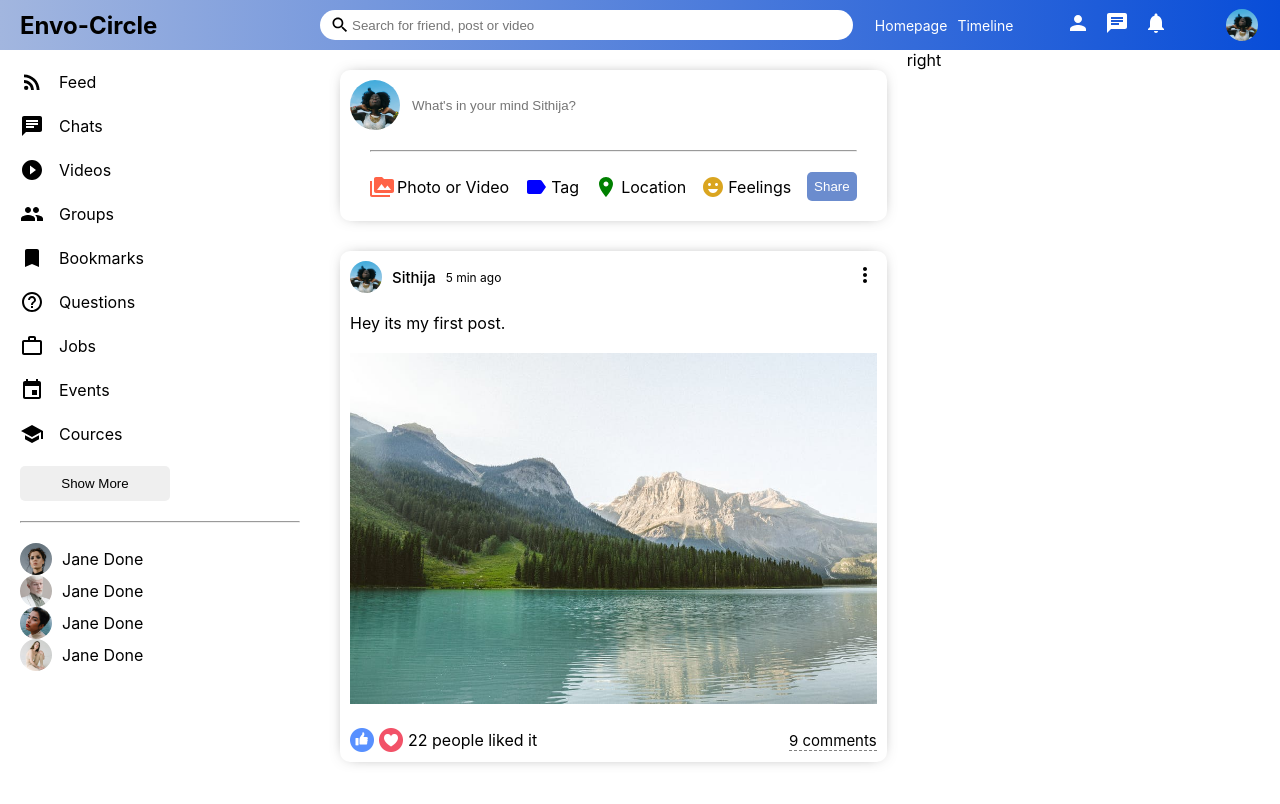
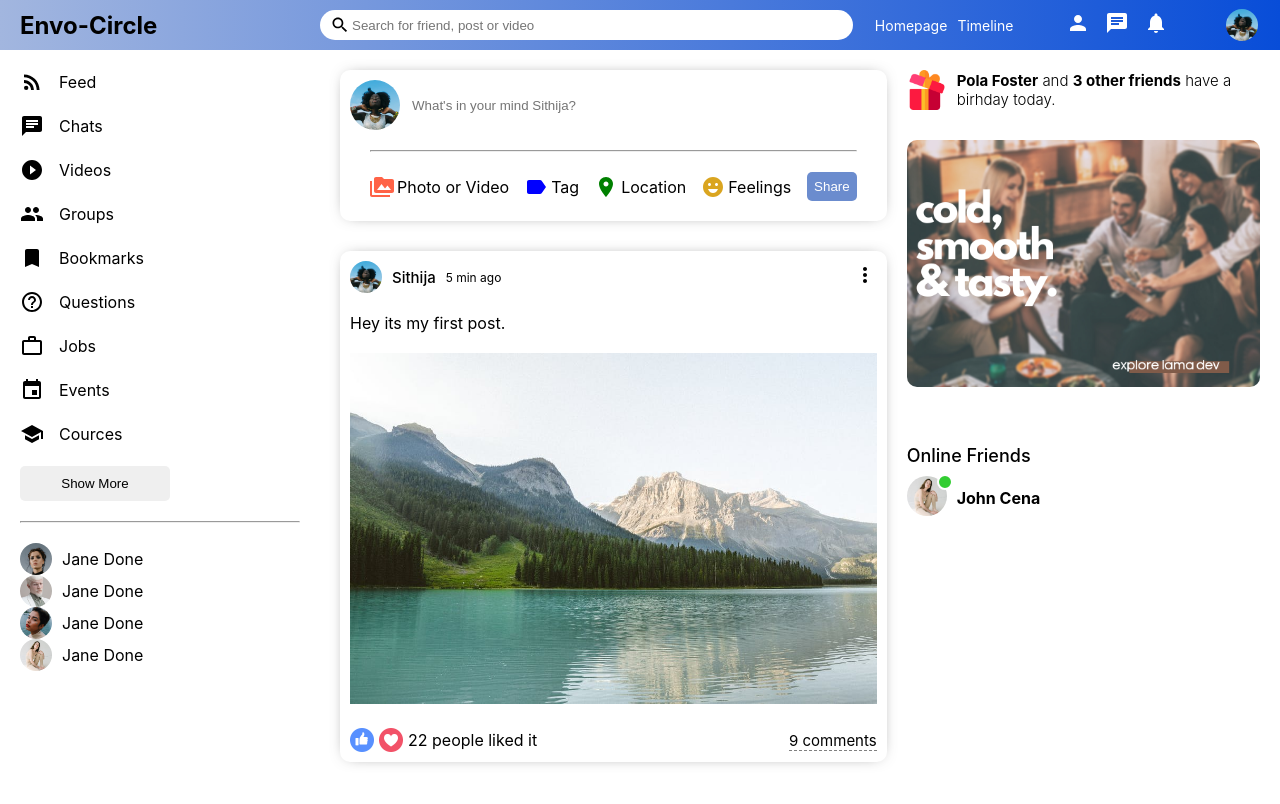
Before and after one commit to Sithija97/MERN---Social-Media-Platform, a React (Create React App) app in the folder client/: page / in a window 1280 px wide. Shown: the top 804 px of the page. Built offline with nearby package versions, Linux system fonts and the light colour scheme.

Commit message:
implemented rightbar

```diff
--- a/client/src/components/rightbar/rightbar.css
+++ b/client/src/components/rightbar/rightbar.css
@@ -1,3 +1,130 @@
 .rightbar {
   flex: 3.5;
 }
+
+.rightbarWrapper {
+  padding: 20px 20px 0 0;
+}
+
+.birthdayContainer {
+  display: flex;
+  align-items: center;
+}
+
+.birthdayImg {
+  width: 40px;
+  height: 40px;
+  margin-right: 10px;
+}
+
+.birthdayText {
+  font-weight: 300;
+  font-size: 15px;
+}
+
+.rightbarAd {
+  width: 100%;
+  border-radius: 10px;
+  margin: 30px 0;
+}
+
+.rightbarTitle {
+  margin-bottom: 20px;
+}
+.rightbarFriend {
+  display: flex;
+  align-items: center;
+  font-weight: bold;
+}
+
+.rightbarFriendList {
+  padding: 0;
+  margin: 0;
+  list-style: none;
+}
+
+.rightbarTitle {
+  font-size: 18px;
+  font-weight: 500;
+  margin-bottom: 10px;
+}
+
+.rightbarInfo {
+  margin-bottom: 30px;
+}
+
+.rightbarInfoItem {
+  margin-bottom: 10px;
+}
+
+.rightbarInfoKey {
+  font-weight: 500;
+  margin-right: 15px;
+  color: #555;
+}
+
+.rightbarInfoValue {
+  font-weight: 300;
+}
+
+.rightbarFollowings {
+  display: flex;
+  flex-wrap: wrap;
+  justify-content: space-between;
+}
+
+.rightbarFollowing {
+  display: flex;
+  flex-direction: column;
+  margin-bottom: 20px;
+  cursor: pointer;
+}
+
+.rightbarFollowingImg {
+  width: 100px;
+  height: 100px;
+  object-fit: cover;
+  border-radius: 5px;
+}
+
+.rightbarFollowButton {
+  margin-top: 30px;
+  margin-bottom: 10px;
+  border: none;
+  background-color: #1872f2;
+  color: white;
+  border-radius: 5px;
+  padding: 5px 10px;
+  display: flex;
+  align-items: center;
+  font-size: 16px;
+  font-weight: 500;
+  cursor: pointer;
+}
+
+.rightbarFollowButton:focus {
+  outline: none;
+}
+
+.rightbarProfileContainer {
+  margin-right: 10px;
+  position: relative;
+}
+
+.rightbarProfileImg {
+  width: 40px;
+  height: 40px;
+  border-radius: 50%;
+  object-fit: cover;
+}
+
+.rightbarOnline {
+  width: 12px;
+  height: 12px;
+  border-radius: 50%;
+  background-color: limegreen;
+  position: absolute;
+  top: -2px;
+  left: 30px;
+  border: 2px solid white;
+}
--- a/client/src/components/rightbar/rightbar.jsx
+++ b/client/src/components/rightbar/rightbar.jsx
@@ -2,5 +2,31 @@ import React from "react";
 import "./rightbar.css";
 
 export default function Rightbar() {
-  return <div className="rightbar">right</div>;
+  return (
+    <div className="rightbar">
+      <div className="rightbarWrapper">
+        <div className="birthdayContainer">
+          <img className="birthdayImg" src="assets/gift.png" alt="" />
+          <span className="birthdayText">
+            <b>Pola Foster</b> and <b>3 other friends</b> have a birhday today.
+          </span>
+        </div>
+        <img className="rightbarAd" src="assets/ad.png" alt="" />
+        <h4 className="rightbarTitle">Online Friends</h4>
+        <ul className="rightbarFriendList">
+          <li className="rightbarFriend">
+            <div className="rightbarProfileContainer">
+              <img
+                className="rightbarProfileImg"
+                src="assets/person/5.jpeg"
+                alt=""
+              />
+              <span className="rightbarOnline"></span>
+            </div>
+            <span className="rightbarUsername">John Cena</span>
+          </li>
+        </ul>
+      </div>
+    </div>
+  );
 }
```
Also changed, not shown: client/src/dummyData.js (added, +139 -0 lines).
